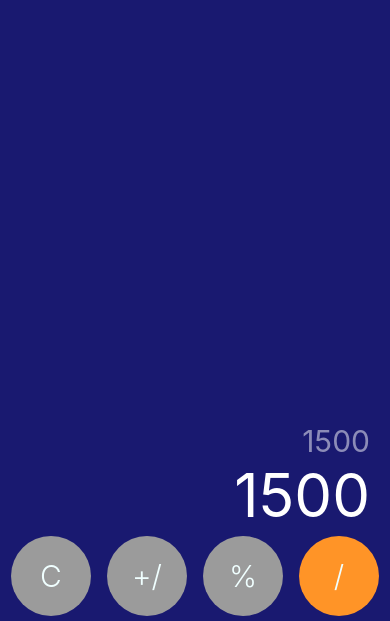
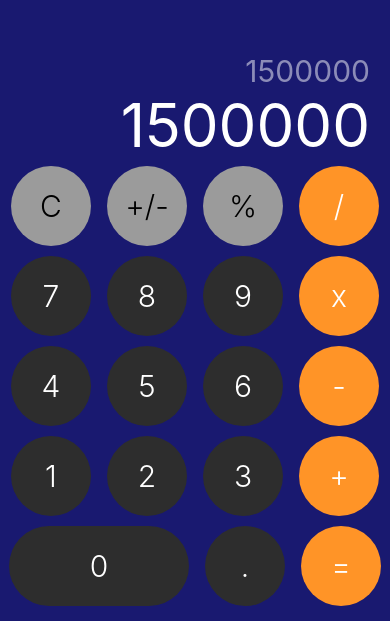
Before and after one commit to Friosn/calculator-native, a React Native app: screen / in a window 390 px wide. Shown: the part 223-844 px from the top of the page. Built offline with nearby package versions, Linux system fonts and the light colour scheme.

Commit message:
All buttons on screen, touchableOpacity

```diff
--- a/src/components/CalcButton.tsx
+++ b/src/components/CalcButton.tsx
@@ -1,16 +1,30 @@
 import React from 'react';
-import {Text, View, StyleSheet} from 'react-native';
+import {Text, View, StyleSheet, TouchableOpacity} from 'react-native';
 
 interface Props {
   text: string;
-  color: string;
+  color?: string;
+  textColor?: string;
+  btnWidth?: boolean;
 }
 
-const CalcButton = ({text, color = '#2D2D2D'}: Props) => {
+const CalcButton = ({
+  text,
+  color = '#2D2D2D',
+  textColor = 'white',
+  btnWidth = false,
+}: Props) => {
   return (
-    <View style={{...styles.button, backgroundColor: color}}>
-      <Text style={styles.buttonText}>{text}</Text>
-    </View>
+    <TouchableOpacity activeOpacity={0.4}>
+      <View
+        style={{
+          ...styles.button,
+          backgroundColor: color,
+          width: btnWidth ? 180 : 80,
+        }}>
+        <Text style={{...styles.buttonText, color: textColor}}>{text}</Text>
+      </View>
+    </TouchableOpacity>
   );
 };
 
--- a/src/screens/CalculatorScreen.tsx
+++ b/src/screens/CalculatorScreen.tsx
@@ -4,17 +4,40 @@ import CalcButton from '../components/CalcButton';
 import {styles} from '../theme';
 
 const CalculatorScreen = () => {
-  const [result, setResult] = useState(1500);
+  const [result, setResult] = useState(1500000);
   return (
     <View style={styles.calculatorContainer}>
       <Text style={styles.resultHistory}>{result}</Text>
       <Text style={styles.results}>{result}</Text>
 
       <View style={styles.buttonLine}>
-        <CalcButton text="C" color="#9B9B9B" />
-        <CalcButton text="+/" color="#9B9B9B" />
-        <CalcButton text="%" color="#9B9B9B" />
+        <CalcButton text="C" color="#9B9B9B" textColor="black" />
+        <CalcButton text="+/-" color="#9B9B9B" textColor="black" />
+        <CalcButton text="%" color="#9B9B9B" textColor="black" />
         <CalcButton text="/" color="#FF9427" />
+      </View>
+      <View style={styles.buttonLine}>
+        <CalcButton text="7" />
+        <CalcButton text="8" />
+        <CalcButton text="9" />
+        <CalcButton text="x" color="#FF9427" />
+      </View>
+      <View style={styles.buttonLine}>
+        <CalcButton text="4" />
+        <CalcButton text="5" />
+        <CalcButton text="6" />
+        <CalcButton text="-" color="#FF9427" />
+      </View>
+      <View style={styles.buttonLine}>
+        <CalcButton text="1" />
+        <CalcButton text="2" />
+        <CalcButton text="3" />
+        <CalcButton text="+" color="#FF9427" />
+      </View>
+      <View style={styles.buttonLine}>
+        <CalcButton text="0" btnWidth />
+        <CalcButton text="." />
+        <CalcButton text="=" color="#FF9427" />
       </View>
     </View>
   );
--- a/src/theme.tsx
+++ b/src/theme.tsx
@@ -9,6 +9,7 @@ export const styles = StyleSheet.create({
     flex: 1,
     paddingHorizontal: 20,
     justifyContent: 'flex-end',
+    paddingVertical: 10,
   },
   container: {
     flex: 1,
```
